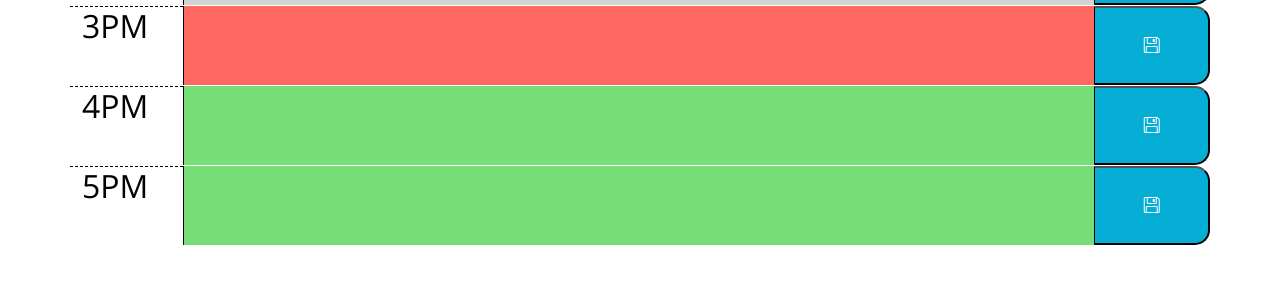
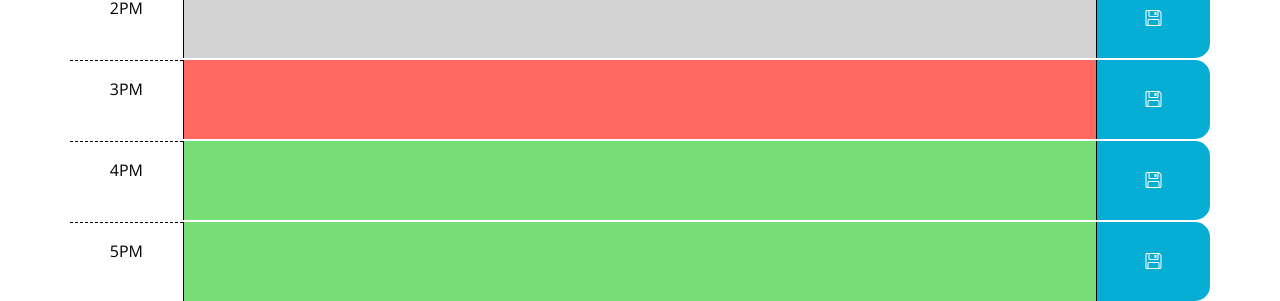
Before and after one commit to Nukte-y/WorkdayAgenda, a plain HTML site: page index.html in a window 1280 px wide. Shown: the part 762-1063 px from the top of the page. Before the commit the page ends 1007 px from the top, so only its background shows below. Drawn offline with nearby package versions, Linux system fonts and the light colour scheme.

Commit message:
added styles

```diff
--- a/index.html
+++ b/index.html
@@ -32,7 +32,7 @@
       <p class="lead">A simple calendar app for scheduling your work day</p>
       <p id="currentDay" class="lead"></p>
     </header>
-    <div class="container">
+    <div class="container mt-5">     <!--added some space with bootstrap between header and timeblocks-->
       <!-- Timeblocks go here -->
     </div>
 
--- a/jsquery.js
+++ b/jsquery.js
@@ -7,11 +7,11 @@ var hoursOfDay= {9:"9AM", 10:"10AM", 11:"11AM", 12:"12PM", 13:"1PM", 14:"2PM", 1
 for (var key in hoursOfDay){              // creating timeblocks
 
     var timeBlock=$("<div>").addClass("row")
-    var hourEl=$("<h2>");
+    var hourEl=$("<div>");
     var textInput=$("<textarea>");
     var saveButton=$("<button>");
 
-    hourEl.addClass("hour").css({flex:"1"});         //added relevant classes to timeblock elements
+    hourEl.addClass("hour").css({display:"flex",flex:"1",justifyContent:"center",paddingTop:"20px"});         //added relevant classes to timeblock elements
     textInput.css({flex:"10"});
     saveButton.addClass("saveBtn").css({flex:"1"});
     timeBlock.append(hourEl,textInput,saveButton);   //append timeblock elements under the parent element
--- a/style.css
+++ b/style.css
@@ -6,11 +6,19 @@ body {
 
 textarea {
   background: transparent;
-  border: none;
+  border: transparent;
+  border-left: #000000;
+  border-right: #000000;
   resize: none;
   color: #000000;
   border-left: 1px solid black;
   padding: 10px;
+}
+
+textarea:focus{
+  border:solid #06aed5;
+  outline:none;
+  border-width: 3px;
 }
 
 header {
@@ -32,6 +40,7 @@ header {
 }
 
 .row {
+  margin-top: 1px;
   white-space: pre-wrap;
   height: 80px;
   border-top: 1px solid white;
@@ -45,25 +54,26 @@ header {
 
 .past {
   background-color: #d3d3d3;
-  color: white;
+  color: #000000;
 }
 
 .present {
   background-color: #ff6961;
-  color: white;
+  color: #000000;
 }
 
 .future {
   background-color: #77dd77;
-  color: white;
+  color: #000000;
 }
 
 .saveBtn {
-  border-left: 1px solid black;
+  border: transparent;
   border-top-right-radius: 15px;
   border-bottom-right-radius: 15px;
   background-color: #06aed5;
   color: white;
+  border-left: 1px solid #000000;
 }
 
 .saveBtn i:hover {
```
